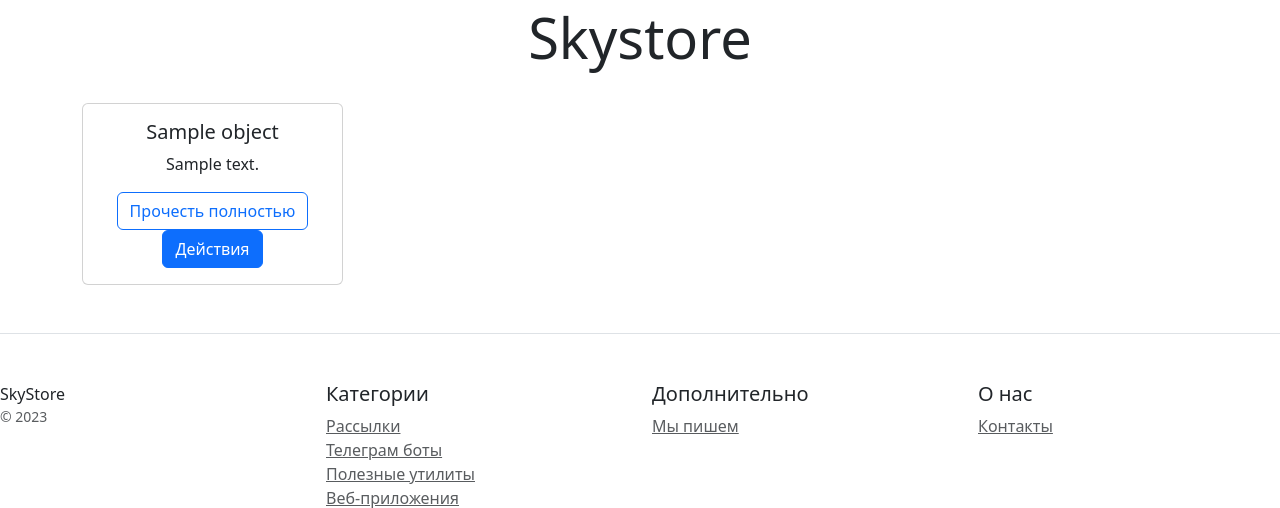
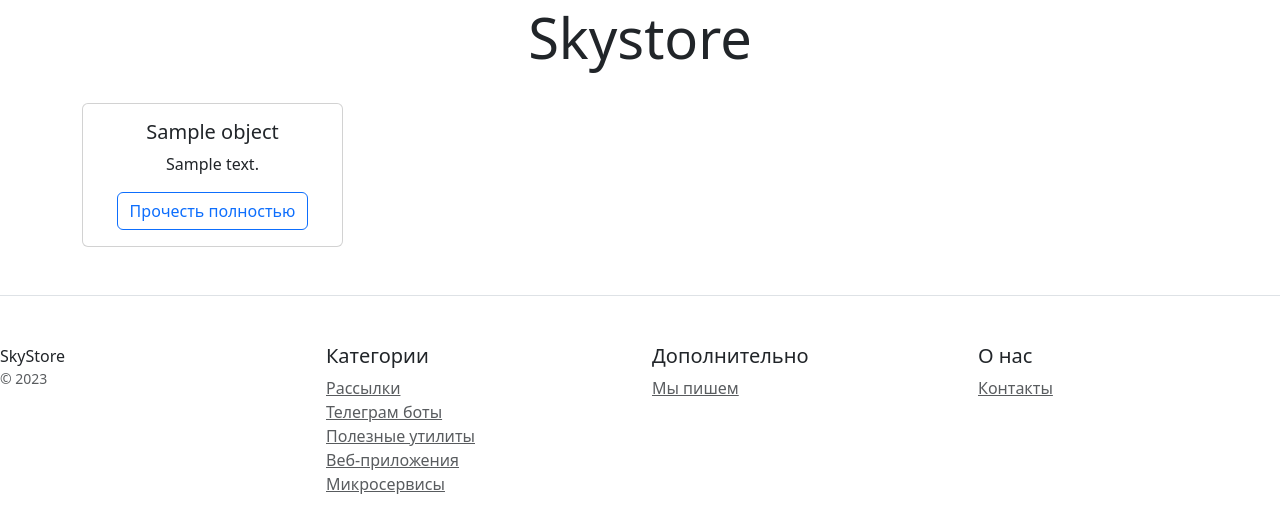
Before and after one commit to Fullesh/Django_homework_2, a Django app: template blog/templates/blog/blog_list.html in a window 1280 px wide. Shown: the part 184-692 px from the top of the page. Run offline with Django 5.2, Linux system fonts and the light colour scheme; the template is opened without the code that fills it: most values are stand-ins (such as "Sample title", 1, 10 or a date in 2020); parts of the project's set-up code (start-up, migrations or seed data) failed here and were passed over.

Commit message:
Изменён шаблон просмотра блоговых записей

```diff
--- a/blog/templates/blog/blog_list.html
+++ b/blog/templates/blog/blog_list.html
@@ -14,7 +14,9 @@
                 <div class="card-body">
                     <h5 class="card-title">{{object.title}}</h5>
                     <p class="card-text">{{object.body|slice:100}}</p>
-                    <a class="btn btn-block btn-outline-primary" href="view/{{object.pk}}" role="button">Прочесть полностью</a>
+                    <a class="btn btn-block btn-outline-primary" href="view/{{object.pk}}" role="button">Прочесть
+                        полностью</a>
+                    {% if user.is_authenticated %}
                     <button class="btn btn-primary" type="button" data-bs-toggle="collapse"
                             data-bs-target="#collapseExample" aria-expanded="false" aria-controls="collapseExample">
                         Действия
@@ -28,13 +30,15 @@
                             {% else %}
                             <a class="btn btn-block btn btn-success" href="published/{{object.pk}}" role="button">Опубликовать</a>
                             {% endif %}
-                            <a class="btn btn-block btn btn-danger" href="delete/{{object.pk}}" role="button">Удалить</a>
+                            <a class="btn btn-block btn btn-danger" href="delete/{{object.pk}}"
+                               role="button">Удалить</a>
                         </div>
                     </div>
+                    {% endif %}
                 </div>
             </div>
         </div>
-    {% endfor %}
+        {% endfor %}
     </div>
 </div>
 {% endblock %}
```
